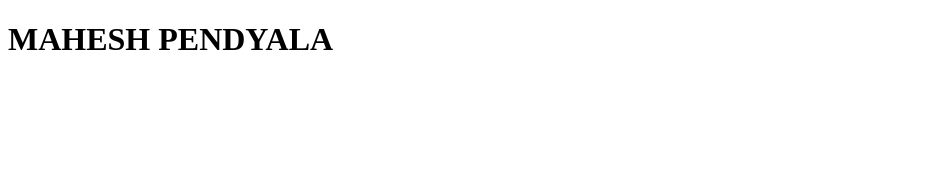
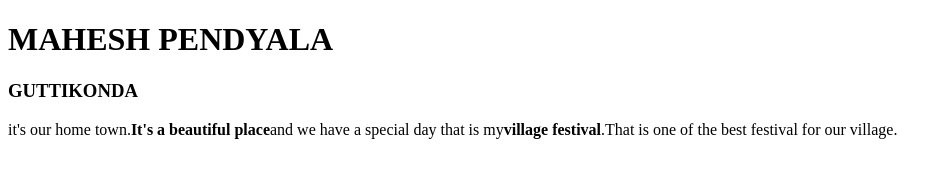
Before and after one commit to 44-563-WebApps-F21/webapps-f21-assignment-3-Mahesh5d5, a plain HTML site: page index.html in a window 1280 px wide. Shown: the whole page, without its empty margins (0-948 px from the left). Drawn offline with Linux system fonts and the light colour scheme.

Commit message:
Update index.html

```diff
--- a/index.html
+++ b/index.html
@@ -5,6 +5,9 @@
     </head>
     </body>
          <h1>MAHESH PENDYALA</h1>
+         <h3> GUTTIKONDA </h3>
+    <p>it's our home town.<b>It's a beautiful place</b>and we have a special day that is my<b>village festival</b>.That is one of the best festival for our village.
+
 
     </body>
 </html>
```
